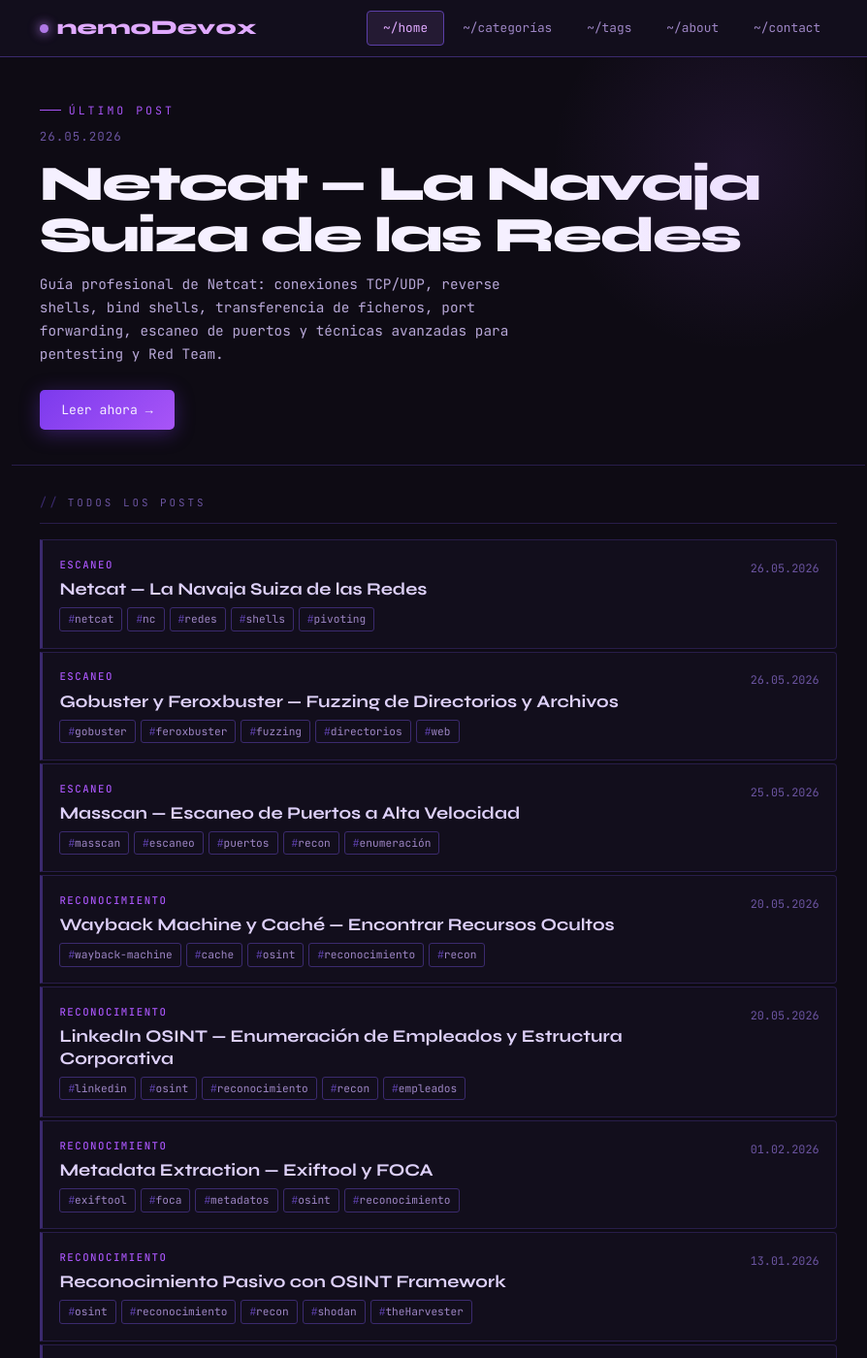
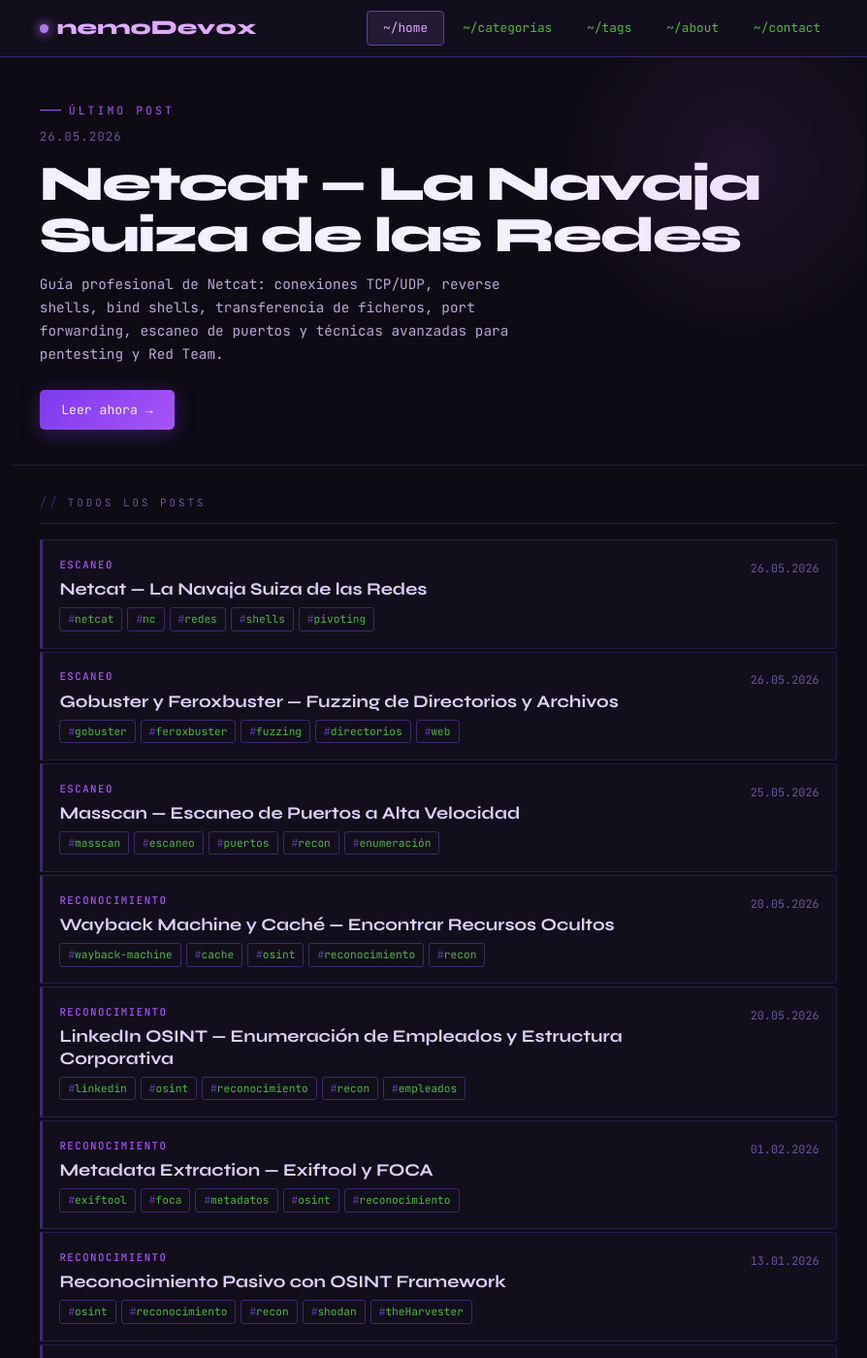
Before and after one commit to nemoDev0x/nemoDev0x.github.io, a Jekyll site: the page built from index.html, in a window 1280 px wide and 1400 px high. Shown: the whole window at 97% size, without its empty margins (188-1082 px from the left). Built offline with Jekyll 4.4.1, drawn with Linux system fonts in a browser that asks for light colours.

Commit message:
Update main.scss

```diff
--- a/assets/css/main.scss
+++ b/assets/css/main.scss
@@ -20,7 +20,7 @@
   --text-bright: #f5f0ff;
   --text-main:   #ddd0f8;
   --text-sub:    #b8a8d8;
-  --text-muted:  #9d85c4;
+  --text-muted:  #4db743;
   --text-dim:    #6b54a0;
   --text-faint:  #3b2a6e;
   --font-display: 'Syne', sans-serif;
```
